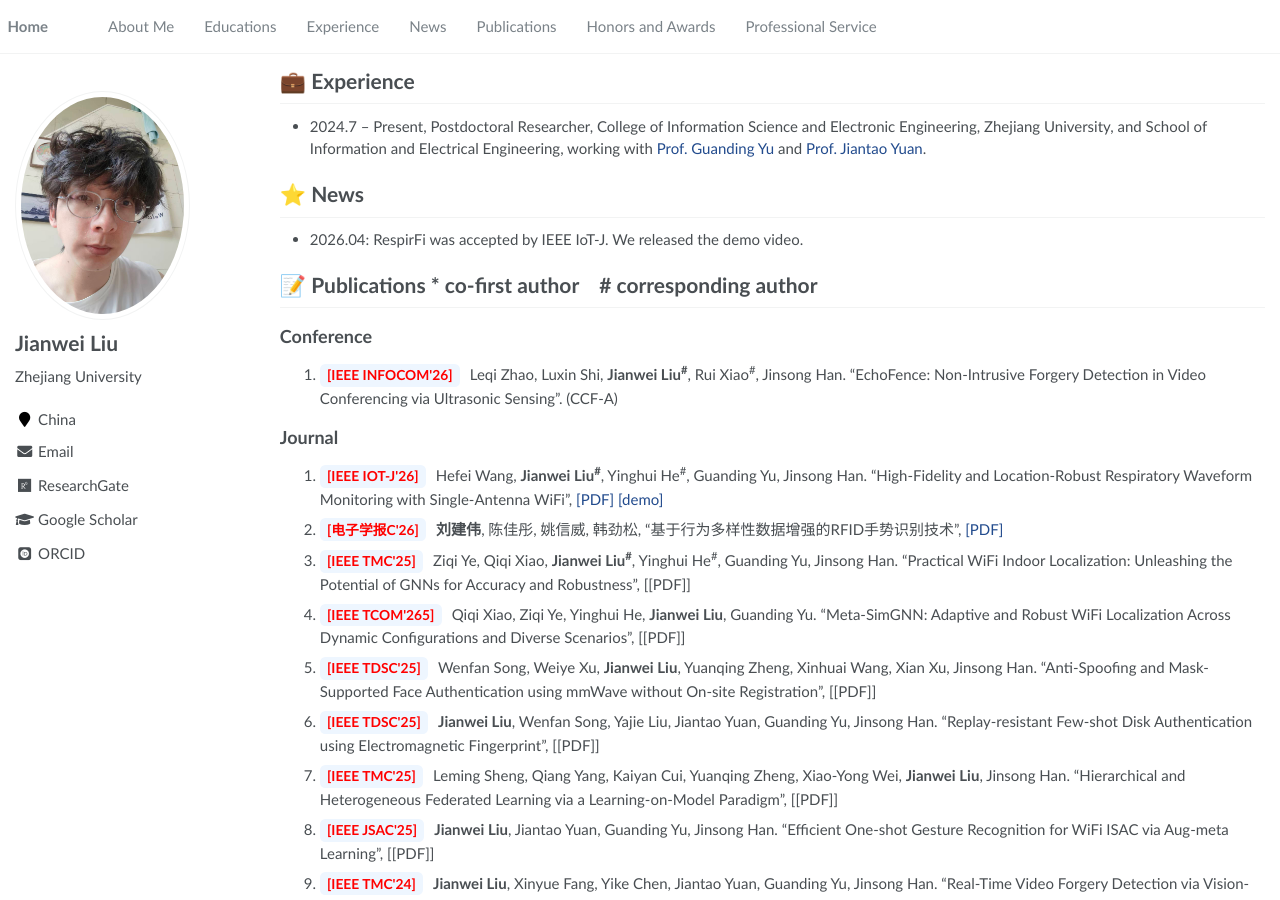
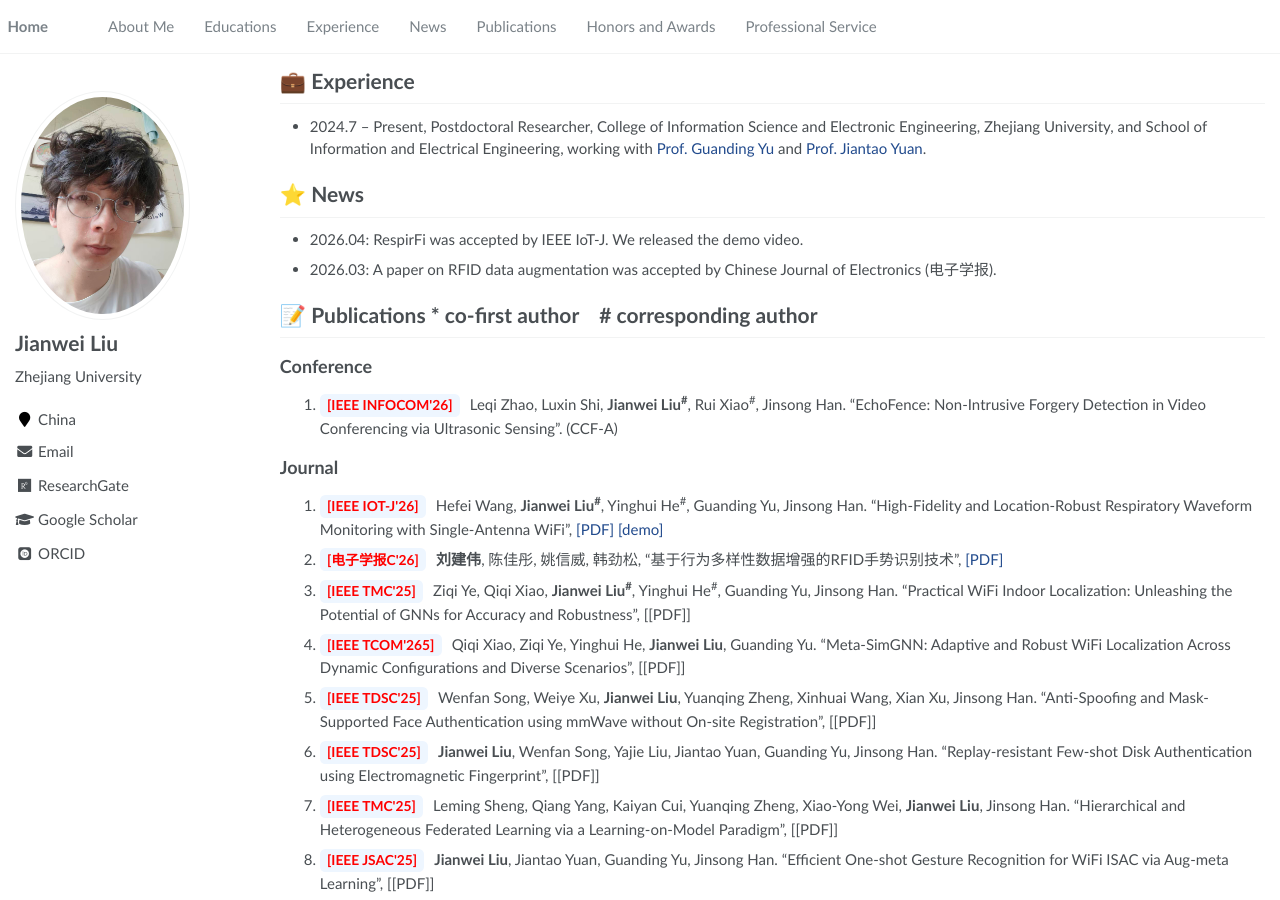
Before and after one commit to DragonflyCaptainL/DragonflyCaptainL.github.io, a Jekyll site: the page built from _pages/about.md, in a window 1280 px wide and 900 px high, scrolled down 395 px. Built offline with Jekyll 4.4.1, drawn with Linux system fonts in a browser that asks for light colours; some web fonts are replaced.

Commit message:
Update about.md

```diff
--- a/_pages/about.md
+++ b/_pages/about.md
@@ -52,6 +52,7 @@ If you have any questions about my research, or if you are interested in potenti
 # ⭐ News
 
 - 2026.04: RespirFi was accepted by IEEE IoT-J. We released the demo video.
+- 2026.03: A paper on RFID data augmentation was accepted by Chinese Journal of Electronics (电子学报).
 
 
 # 📝 Publications \* co-first author &nbsp;&nbsp; # corresponding author
```
